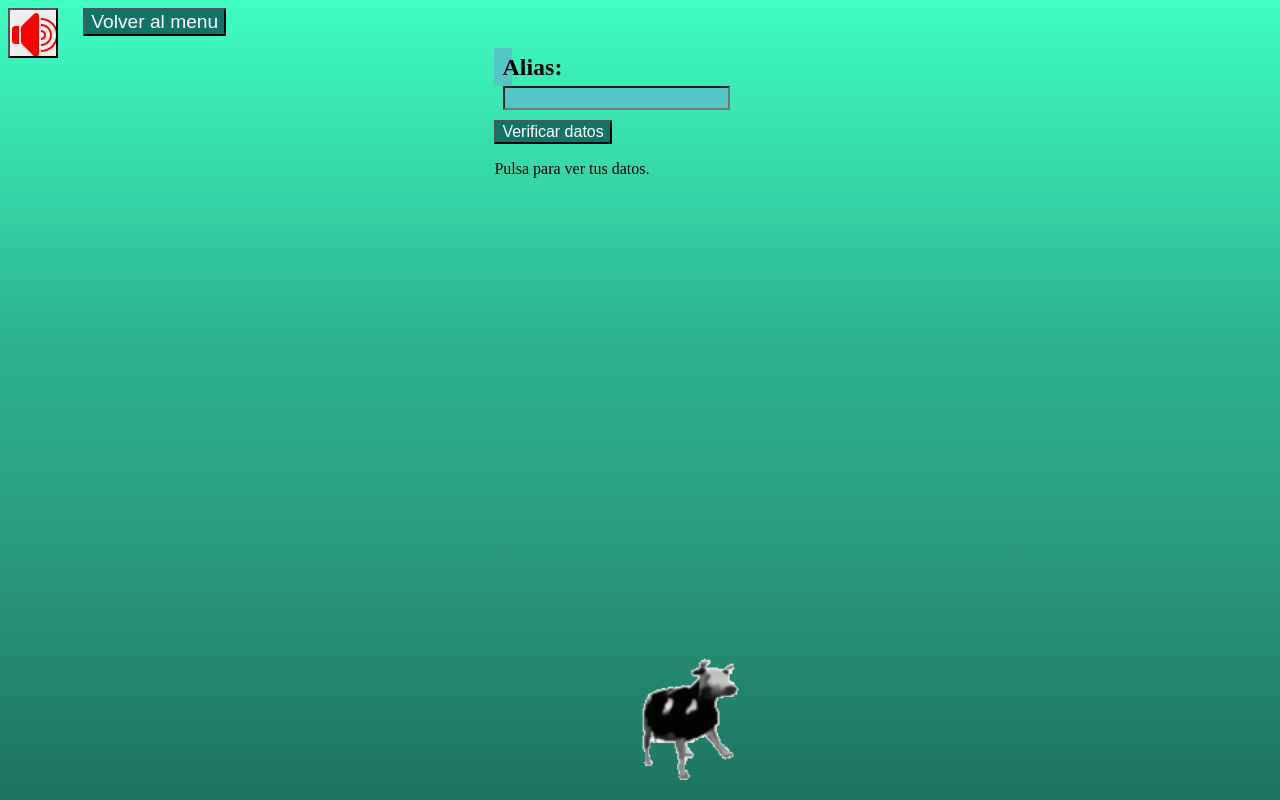
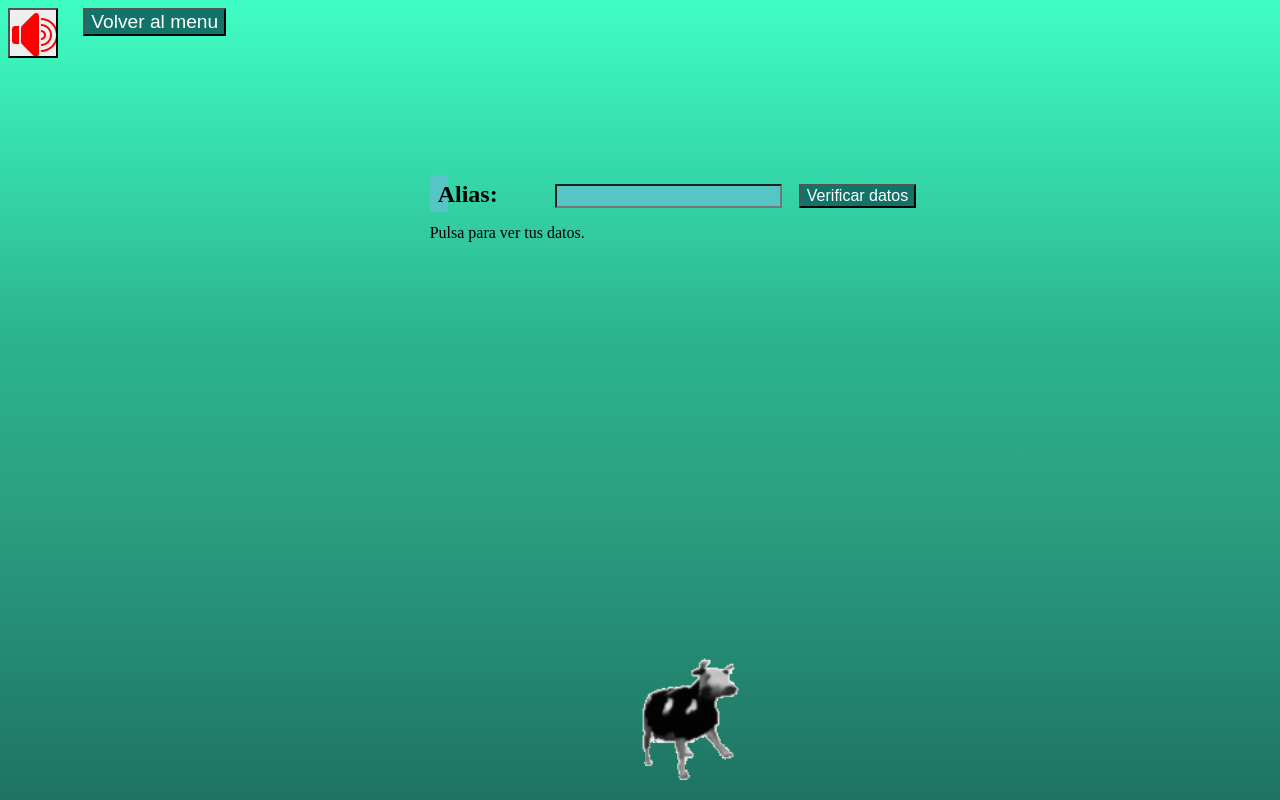
Before and after one commit to Jaime7w7r/Fenrir, a plain HTML site: page index.html in a window 1280 px wide. Both pictures are taken after a click on the button "Capturar alias". Drawn offline with nearby package versions, Linux system fonts and the light colour scheme; a web font is replaced by a local one.

Commit message:
Ultima Edit2

```diff
--- a/index.css
+++ b/index.css
@@ -96,6 +96,11 @@ body {
   z-index: -1;
 }
 
+.ejemploc{
+  margin-top: 10%;
+  margin-left: 32%;
+}
+
 .ejemplo {
   margin-left: 38%;
   width: 24%;
--- a/index.js
+++ b/index.js
@@ -31,7 +31,7 @@ function main() {
 function cap() {
     const audio = new Audio('media/ok.mp3');
     audio.play();
-    document.getElementById("main").innerHTML = "<input type='button' class='ko' id='boton1' onclick='main()' value='Volver al menu' /><div class='ejemplo'><br><label for='nombre'> Alias: </label><input type='text' id='nombre' /><input type='button' id='boton' onclick='verificar()' value='Verificar datos' /><p id='datos'> Pulsa para ver tus datos. </p></div>"
+    document.getElementById("main").innerHTML = "<input type='button' class='ko' id='boton1' onclick='main()' value='Volver al menu' /><div class='ejemploc'><br><label for='nombre'> Alias: </label><input type='text' id='nombre' /><input type='button' id='boton' onclick='verificar()' value='Verificar datos' /><p id='datos'> Pulsa para ver tus datos. </p></div>"
 }
 
 function cre(){
@@ -41,14 +41,14 @@ function cre(){
 }
 
 function verificar() {
-
     if (localStorage.nombre != undefined) {
         document.getElementById("datos").innerHTML = "Alias: " + localStorage.alias+"Puntuación: "+localStorage.puntuacion+"Tiempo: "+localStorage.tiempo;
     }
     else {
         document.getElementById("datos").innerHTML = "No se encuentran datos";
     }
-    document.getElementById("main").innerHTML += "<input type='button' style='margin-left: 45%;' id='boton' onclick='El juego xd' value='Empezar el juego' />";
+    document.getElementById("main").innerHTML += "<input type='button' style='margin-left: 45%;' id='boton' class='EJ' onclick='El juego xd' value='Empezar el juego' />";
+
 }
 
 
```
